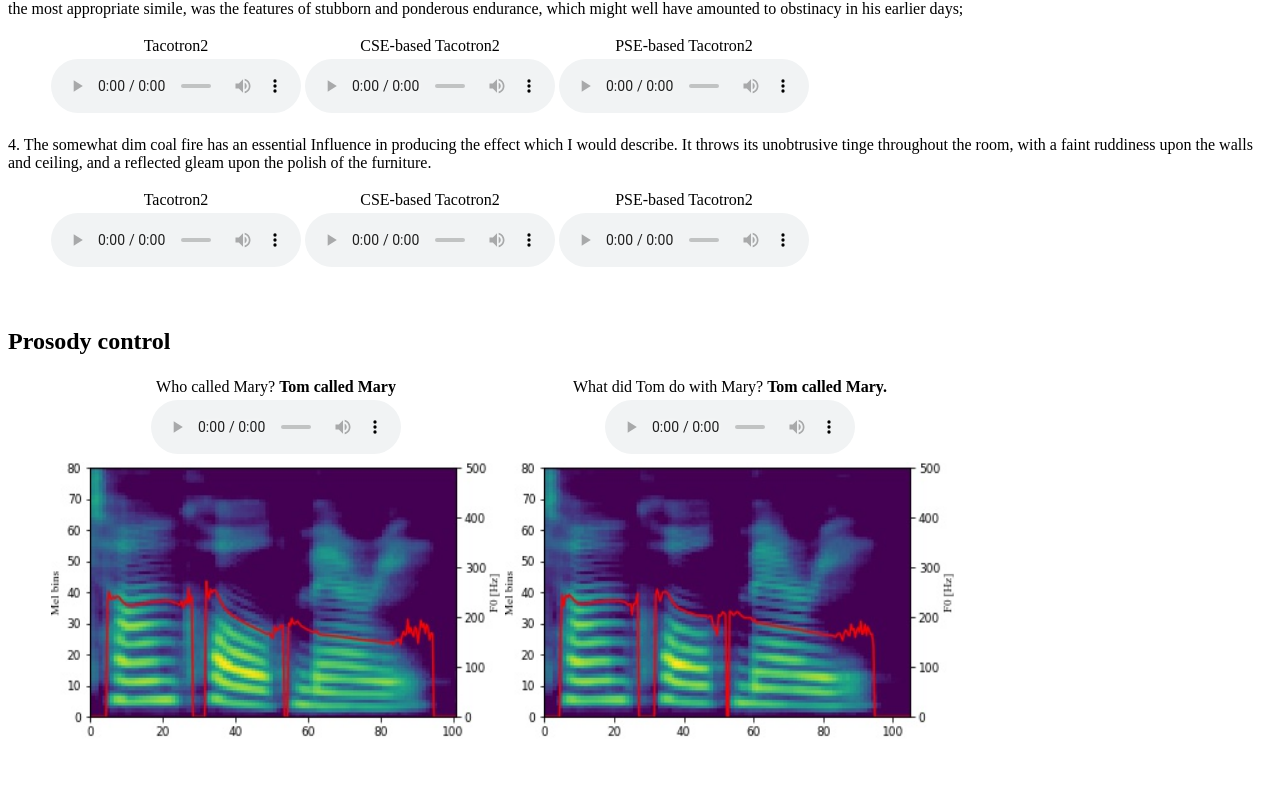
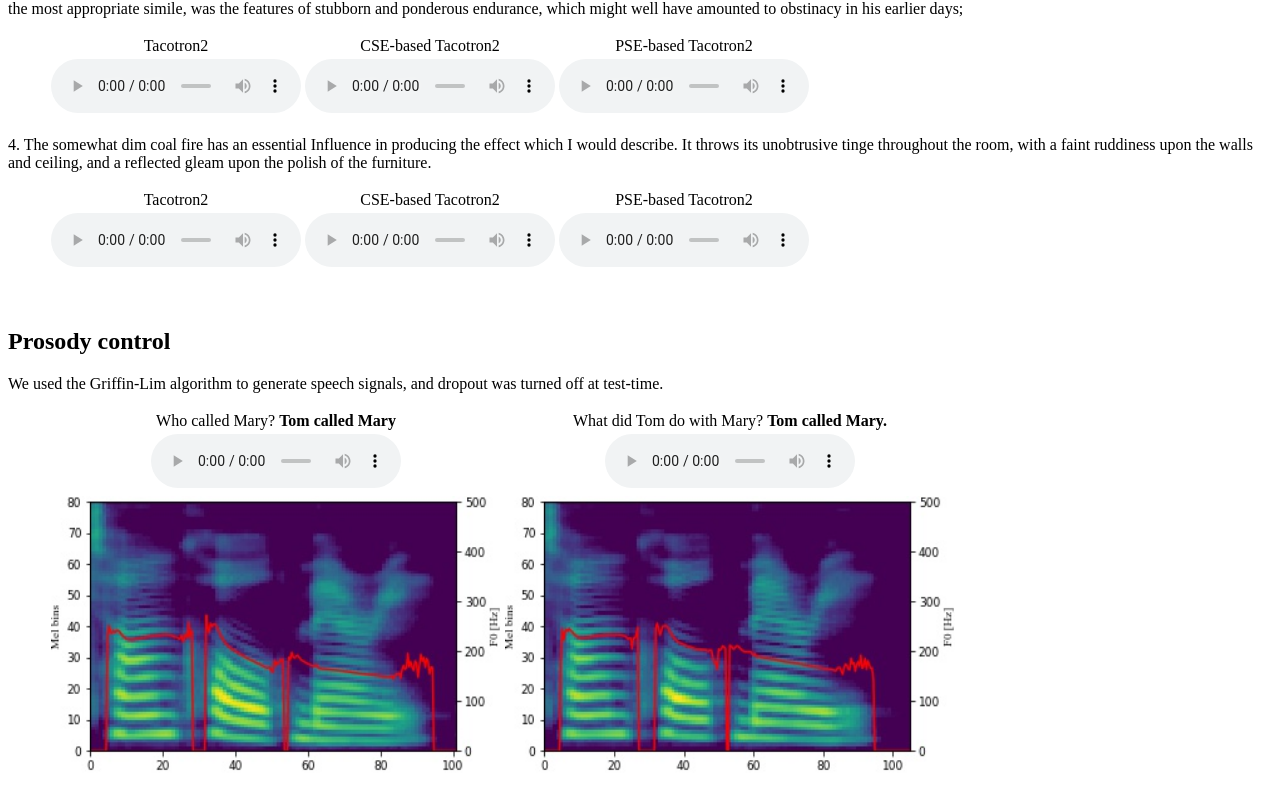
Before and after one commit to XavierGithub/XavierGithub.github.io, a plain HTML site: page demos/CU_bert_embedding/index.html in a window 1280 px wide. Shown: the part 3316-4113 px from the top of the page. Before the commit the page ends 4079 px from the top, so only its background shows below. Drawn offline with Linux system fonts and the light colour scheme.

Commit message:
fix():在Prosody Control 章节添加说明

```diff
--- a/demos/CU_bert_embedding/index.html
+++ b/demos/CU_bert_embedding/index.html
@@ -443,6 +443,7 @@
     </br>
 
     <h2>Prosody control</h2></a>
+    <p>We used the Griffin-Lim algorithm to generate speech signals, and dropout was turned off at test-time.</p>
     <blockquote>
         <table>
             <tr>
```
